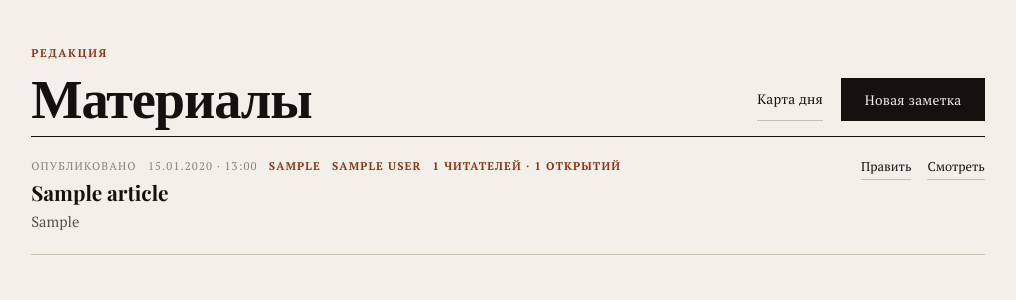
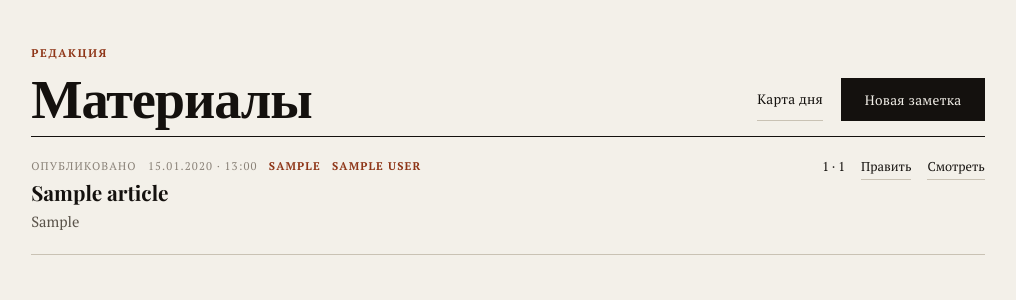
Before and after one commit to ikazman/deareditors, a Django app: page /editor/ in a window 1280 px wide. Shown: the part 81-381 px from the top of the page, without its empty margins (132-1148 px from the left). Run offline with Django 5.2, Linux system fonts and the light colour scheme; a user stored in the database is signed in; tables that the repository leaves empty hold one stand-in row (values such as "Sample post"); some web fonts are replaced.

Commit message:
Move readership metric to quiet editor actions

```diff
--- a/templates/editor/dashboard.html
+++ b/templates/editor/dashboard.html
@@ -26,14 +26,18 @@
                     {% endif %}
                     {% if article.rubric %}<span class="desk">{{ article.rubric }}</span>{% endif %}
                     <span class="desk">{{ article.author_name }}</span>
-                    {% if article.status == 'published' %}
-                        <span class="desk">{{ article.unique_reader_count }} читателей · {{ article.total_open_count }} открытий</span>
-                    {% endif %}
                 </div>
                 <h2 class="desk-row__title"><a href="{% url 'editor-article-edit' article.pk %}">{{ article.title }}</a></h2>
                 {% if article.lead %}<p class="desk-row__lead">{{ article.lead }}</p>{% endif %}
             </div>
             <div class="desk-row__actions">
+                {% if article.status == 'published' %}
+                    <span
+                        class="readership-metric"
+                        title="{{ article.unique_reader_count }} читателей · {{ article.total_open_count }} открытий"
+                        aria-label="{{ article.unique_reader_count }} читателей, {{ article.total_open_count }} открытий"
+                    >{{ article.unique_reader_count }} · {{ article.total_open_count }}</span>
+                {% endif %}
                 <a href="{% url 'editor-article-edit' article.pk %}">Править</a>
                 {% if article.status == 'published' %}<a href="{{ article.get_absolute_url }}" target="_blank">Смотреть</a>{% endif %}
             </div>
```
